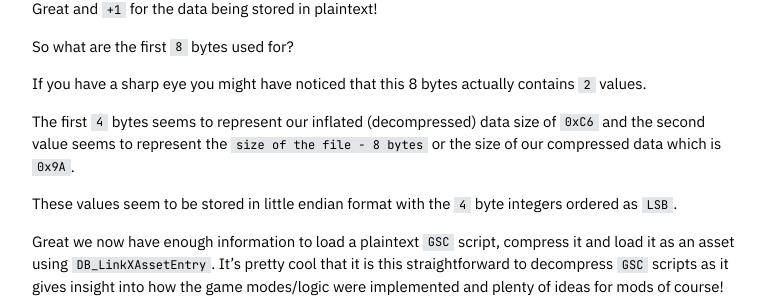
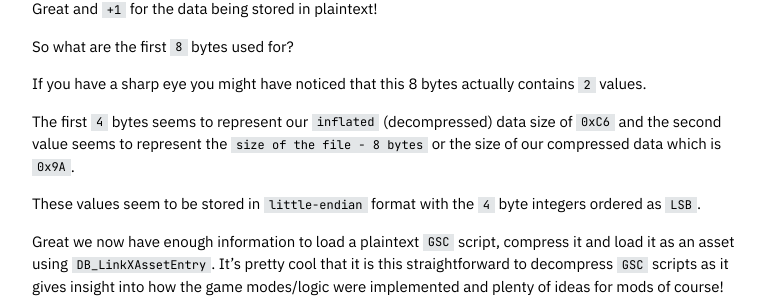
Before and after one commit to microstub/microstub.github.io, a Jekyll site: the page built from _posts/2023-09-17-gsctool.md, in a window 1280 px wide and 900 px high, scrolled down 6443 px. Shown: the part 148-452 px from the top of the window, without its empty margins (253-1026 px from the left). Built offline with Jekyll 4.4.1, drawn with Linux system fonts in a browser that asks for light colours; nearby versions of some CDN libraries; emoji names are drawn with the system emoji font.

Commit message:
Update 2023-09-17-gsctool.md

```diff
--- a/_posts/2023-09-17-gsctool.md
+++ b/_posts/2023-09-17-gsctool.md
@@ -355,11 +355,11 @@ So what are the first `8` bytes used for?
 If you have a sharp eye you might have noticed that this 8 bytes actually
 contains `2` values.
 
-The first `4` bytes seems to represent our inflated (decompressed) data size of
+The first `4` bytes seems to represent our `inflated` (decompressed) data size of
 `0xC6` and the second value seems to represent the `size of the file - 8 bytes`
 or the size of our compressed data which is `0x9A`.
 
-These values seem to be stored in little endian format with the `4` byte integers
+These values seem to be stored in `little-endian` format with the `4` byte integers
 ordered as `LSB`.
 
 Great we now have enough information to load a plaintext `GSC` script, compress it
```
